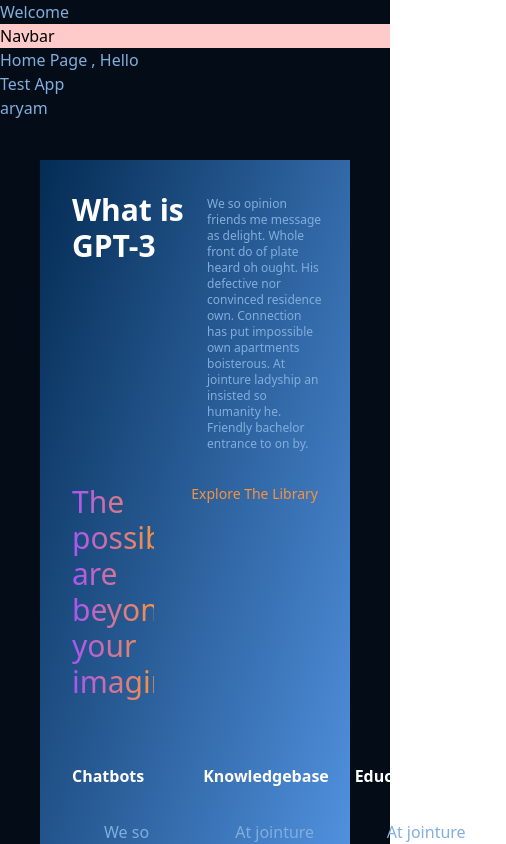
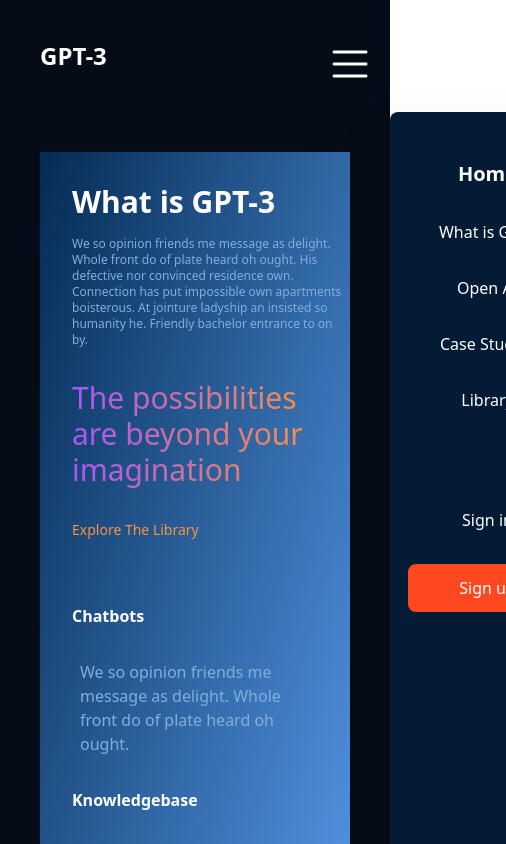
Before and after one commit to AASB7/Training_Project, a Next.js app: page / in a window 390 px wide. Shown: the top 844 px of the page, 506 px wide, since content can reach past the window. Built offline with nearby package versions, Linux system fonts and the light colour scheme.

Commit message:
Design responsive navbar and add an image to the images folder,and apply responsiveness to GptSection

```diff
--- a/app/page.jsx
+++ b/app/page.jsx
@@ -6,17 +6,13 @@
 export default function Home() {
   return (
     <>
-    <div className=" bg-color-bg">
-    <h1 className="text-color-text">Welcome</h1>
-    <Navbar/>
-    <h3 className="text-color-text">Home Page , Hello</h3>
-    <h3 className="text-color-text">Test App </h3>
-    <p className="text-color-text">aryam</p>
+    <div className="min-h-screen bg-color-bg">
 
-
-    <GptSection/>
+      <Navbar/>
+     <GptSection/>
 
     <Blogs/>
+
 
     </div>
     </>
--- a/components/GptSection.jsx
+++ b/components/GptSection.jsx
@@ -2,36 +2,36 @@
   return (
     <div className="m-10   bg-gradient-to-br from-color-blog to-blue-400">
 
-    <div className="flex justify-between">
-    <h2 className="pl-8 pt-8 	text-3xl font-bold text-white w-1/2">What is GPT-3</h2>
-    <p className="pl-3 pt-9 pr-7 text-xs w-1/2 text-color-text">We so opinion friends me message as delight.
+    <div className="md:flex md:justify-between  justify-inline">
+    <h2 className="pl-8 pt-8 	text-3xl font-bold text-white md:w-1/2 w-3/2">What is GPT-3</h2>
+    <p className="md:pl-3 md:pt-9 md:pr-7 text-xs md:w-1/2 w-3/2 pl-8 pt-4 text-color-text ">We so opinion friends me message as delight.
     Whole front do of plate heard oh ought. His defective nor convinced residence own.
     Connection has put impossible own apartments boisterous.
      At jointure ladyship an insisted so humanity he.
      Friendly bachelor entrance to on by.</p>
     </div>
 
-    <div className="p-8 flex justify-between">
-    <h3 className=" text-3xl bg-gradient-to-r from-purple-500 to-orange-400 bg-clip-text text-transparent w-1/3">The possibilities are beyond your imagination</h3>
-    <h6 className=" text-orange-400 text-sm ">Explore The Library</h6>
+    <div className="p-8 md:flex md:justify-between md:items-baseline">
+    <h3 className=" text-3xl bg-gradient-to-r from-purple-500 to-orange-400 bg-clip-text text-transparent md:w-1/3 w-3/2">The possibilities are beyond your imagination</h3>
+    <h6 className=" text-orange-400 text-sm md:pt-0 pt-8">Explore The Library</h6>
     </div>
 
 
 
-    <div className="p-8 flex justify-between ">
+    <div className="p-8 md:flex md:justify-between ">
     <div>
     <h4 className="font-bold text-white">Chatbots</h4>
-    <p className="p-8 sm:pl-2 text-color-text">We so opinion friends me message as delight. Whole front do of plate heard oh ought. </p>
+    <p className="p-8 sm:pl-0 pl-2 text-color-text">We so opinion friends me message as delight. Whole front do of plate heard oh ought. </p>
     </div>
 
     <div>
     <h4 className="font-bold text-white">Knowledgebase</h4>
-    <p className="p-8 sm:pl-2 text-color-text">At jointure ladyship an insisted so humanity he. Friendly bachelor entrance to on by. As put impossible own apartments b </p>
+    <p className="p-8 sm:pl-0 pl-2 text-color-text">At jointure ladyship an insisted so humanity he. Friendly bachelor entrance to on by. As put impossible own apartments b </p>
     </div>
 
     <div>
     <h4 className="font-bold text-white">Education</h4>
-    <p className="p-8 sm:pl-2 text-color-text">At jointure ladyship an insisted so humanity he. Friendly bachelor entrance to on by. As put impossible own apartments b </p>
+    <p className="p-8 sm:pl-0 pl-2 text-color-text">At jointure ladyship an insisted so humanity he. Friendly bachelor entrance to on by. As put impossible own apartments b </p>
     </div>
     </div>
 
--- a/components/Navbar.jsx
+++ b/components/Navbar.jsx
@@ -1,8 +1,61 @@
+
+'use client'
+import React, { useState } from 'react';
+
+function Navbar() {
+  const [open, setOpen] = useState(false);
+  const toggleMenu = () => setOpen(!open);
+  return (
+    <div className='flex items-baseline pt-10 pb-10 sticky top-0 bg-color-bg  '>
+
+     <h1 className='text-white font-bold  lg:text-3xl text-2xl lg:p-8 lg:pl-16 lg:pr-14 pl-10 '>GPT-3</h1>
 
 
-function Navbar() {
-  return (
-    <div className=" bg-red-200">Navbar</div>
+
+   {/** This section to check if the menu open or not and change the icon based on that   */}
+      {!open?
+      ( <img className="icon_navbar " onClick={toggleMenu} src="images/menu.png"/> )
+      :
+      <h1 className="icon_navbar text-white text-4xl font-bold " onClick=   {toggleMenu} >X</h1>
+      }
+
+
+   {/**Mobile sidebar and the transition */}
+        <div
+      className={`z-10 top-0 right-0 fixed bg-color-footer h-screen rounded-lg  mt-28 p-12 w-1/2  text-white  flex flex-col items-center space-y-8 drop-shadow-2xl transition ease-in duration-300 lg:hidden ${
+        open ? "translate-x-0 " : "translate-x-full"
+        }`}
+        >
+          <a href="#" className='font-bold text-xl hover_navbar'>Home </a>
+          <a href="#" className='hover_navbar '>What is GPT? </a>
+          <a href="#" className='hover_navbar '>Open AI </a>
+          <a href="#" className='hover_navbar  '>Case Studies </a>
+          <a href="#" className='hover_navbar  '>Library</a>
+          <a href="#" className='hover_navbar flex items-center justify-center pt-16 '>Sign in </a>
+          <a href="#" className='signup_button  mt-8 '>Sign up </a>
+
+        </div>
+
+     {/**Large screen navbar  */}
+        <div className="hidden  lg:flex lg:flex-grow flex-row space-x-6  text-white  items-center text-l ">
+
+            <a href="#" className='font-bold text-xl hover_navbar '>Home </a>
+            <a href="#" className='hover_navbar '>What is GPT? </a>
+            <a href="#" className='hover_navbar  '>Open AI </a>
+            <a href="#" className='hover_navbar  '>Case Studies </a>
+            <a href="#" className='hover_navbar  '>Library</a>
+          <div className='flex md:flex-grow flex-row justify-end space-x-8 items-center pr-16'>
+            <a href="#" className='hover_navbar '>Sign in </a>
+            <a href="#" className='signup_button'>Sign up </a>
+          </div>
+
+        </div>
+
+
+   </div>
+
+
+
   )
 }
 
--- a/styles/globals.css
+++ b/styles/globals.css
@@ -19,3 +19,13 @@
 .text_gradient_color{
   @apply bg-gradient-to-r from-purple-500 to-orange-400 bg-clip-text text-transparent;
 }
+.icon_navbar{
+  @apply absolute top-10 right-4  w-12 h-12 items-center  cursor-pointer lg:hidden;
+}
+.hover_navbar{
+  @apply hover:text-color-text;
+}
+
+.signup_button{
+  @apply bg-[#FF4820] border-2 rounded-lg w-40 h-12 flex items-center justify-center   border-[#FF4820] hover:bg-transparent hover:rounded-lg  hover:text-[#FF4820];
+}
```
Also changed, not shown: public/images/menu.png (added).
